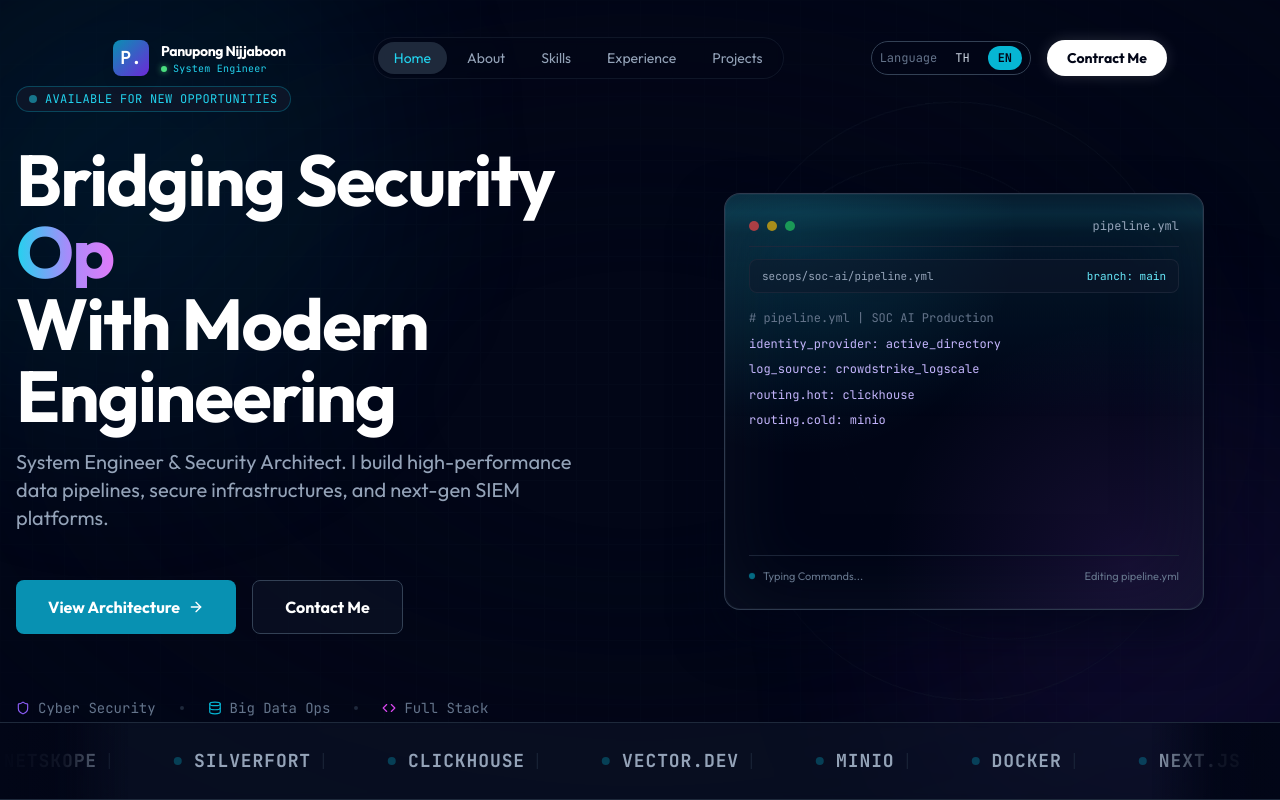
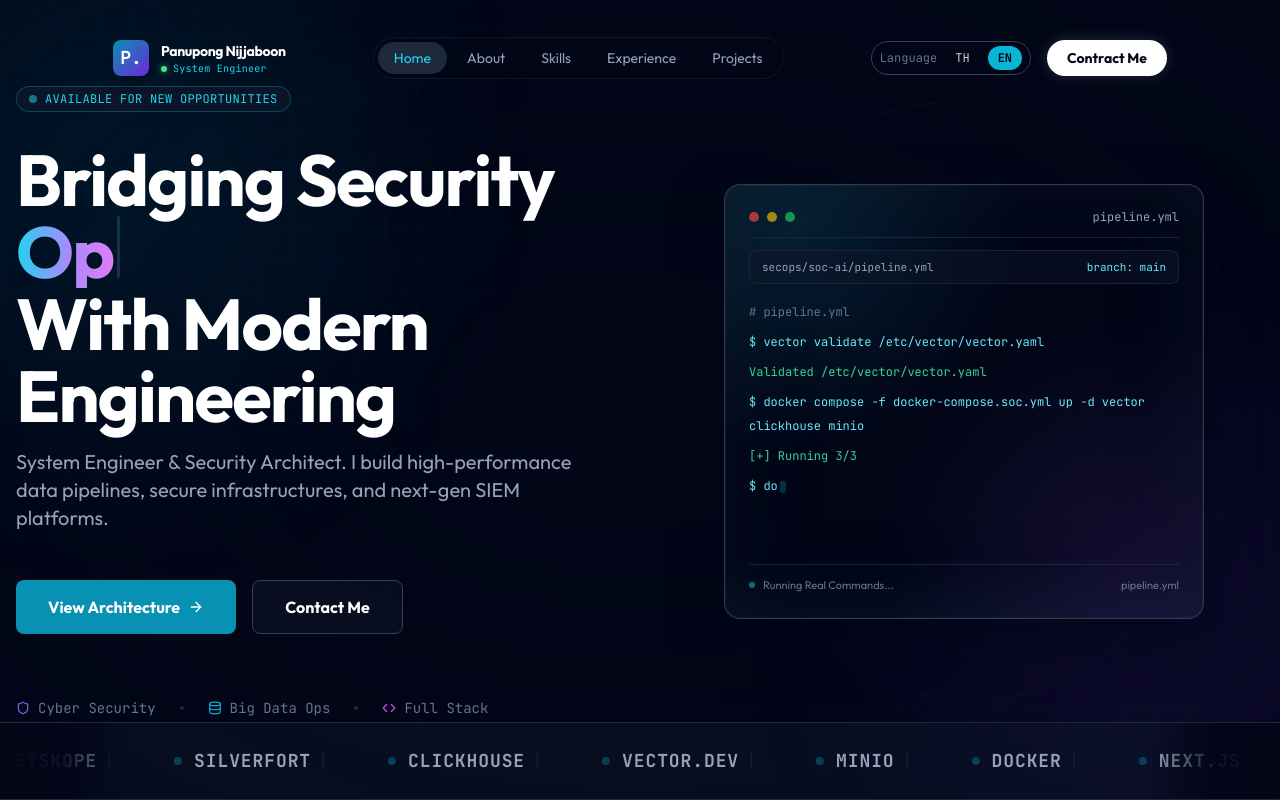
Before and after one commit to bew4113/portfolio, a React (Vite) app: page / in a window 1280 px wide. Shown: the top 800 px of the page. Built offline with nearby package versions, Linux system fonts and the light colour scheme.

Commit message:
refactor: smooth terminal typing and use real command script

```diff
--- a/src/cv.tsx
+++ b/src/cv.tsx
@@ -464,8 +464,7 @@ type TerminalLine = {
 // Terminal typing animation: types each command character-by-character, line-by-line, then loops.
 const useTerminalTyper = (
   script: TerminalLine[],
-  typingMin = 18,
-  typingMax = 46,
+  typingSpeed = 26,
   linePause = 450,
   loopPause = 1800,
 ) => {
@@ -486,8 +485,7 @@ const useTerminalTyper = (
 
     const currentLine = script[completedLines]?.text ?? '';
     if (typedChars < currentLine.length) {
-      const speed = Math.floor(Math.random() * (typingMax - typingMin + 1)) + typingMin;
-      timer = setTimeout(() => setTypedChars((prev) => prev + 1), speed);
+      timer = setTimeout(() => setTypedChars((prev) => prev + 1), typingSpeed);
       return () => clearTimeout(timer);
     }
 
@@ -496,7 +494,7 @@ const useTerminalTyper = (
       setTypedChars(0);
     }, linePause);
     return () => clearTimeout(timer);
-  }, [completedLines, typedChars, script, typingMin, typingMax, linePause, loopPause]);
+  }, [completedLines, typedChars, script, typingSpeed, linePause, loopPause]);
 
   return { completedLines, typedChars, isComplete: completedLines >= script.length };
 };
@@ -504,19 +502,21 @@ const useTerminalTyper = (
 // --- COMPONENTS ---
 
 const TERMINAL_SCRIPT: TerminalLine[] = [
-  { text: '# pipeline.yml | SOC AI Production', color: 'text-slate-500' },
-  { text: 'identity_provider: active_directory', color: 'text-violet-300' },
-  { text: 'log_source: crowdstrike_logscale', color: 'text-violet-300' },
-  { text: 'routing.hot: clickhouse', color: 'text-violet-300' },
-  { text: 'routing.cold: minio', color: 'text-violet-300' },
-  { text: 'playbook: ransomware_auto_isolate', color: 'text-violet-300' },
-  { text: '$ socctl validate --file pipeline.yml --env production', color: 'text-cyan-300' },
-  { text: '[ok] schema check passed (12 rules)', color: 'text-emerald-400' },
-  { text: '$ socctl deploy --stack secops-core --region ap-southeast-1', color: 'text-cyan-300' },
-  { text: '[ok] microsoft-graph sync channel connected', color: 'text-emerald-400' },
-  { text: '$ n8n trigger incident-bridge --channel secops --priority high', color: 'text-cyan-300' },
-  { text: '[live] ingestion 2.4M events/s | p95: 184ms', color: 'text-fuchsia-300' },
-  { text: '[done] SOC automation pipeline online', color: 'text-emerald-400' },
+  { text: '# pipeline.yml', color: 'text-slate-500' },
+  { text: '$ vector validate /etc/vector/vector.yaml', color: 'text-cyan-300' },
+  { text: 'Validated /etc/vector/vector.yaml', color: 'text-emerald-400' },
+  { text: '$ docker compose -f docker-compose.soc.yml up -d vector clickhouse minio', color: 'text-cyan-300' },
+  { text: '[+] Running 3/3', color: 'text-emerald-400' },
+  { text: '$ docker exec clickhouse clickhouse-client -q "SELECT count() FROM siem.logs"', color: 'text-cyan-300' },
+  { text: 'count(): 2439812', color: 'text-fuchsia-300' },
+  { text: '$ mc alias set soc http://127.0.0.1:9000 $MINIO_ACCESS_KEY $MINIO_SECRET_KEY', color: 'text-cyan-300' },
+  { text: "Added `soc` successfully.", color: 'text-emerald-400' },
+  { text: '$ mc ls soc/log-archive/', color: 'text-cyan-300' },
+  { text: '[2026-04-28 09:10:31]  14GiB STANDARD secops/', color: 'text-violet-300' },
+  { text: '$ pwsh -Command "Connect-MgGraph -Scopes \"User.Read.All,Mail.Send\""', color: 'text-cyan-300' },
+  { text: 'Welcome to Microsoft Graph!', color: 'text-emerald-400' },
+  { text: '$ n8n start', color: 'text-cyan-300' },
+  { text: 'Editor is now accessible via: http://localhost:5678', color: 'text-emerald-400' },
 ];
 
 const AnimatedTerminal = () => {
@@ -545,7 +545,7 @@ const AnimatedTerminal = () => {
         <span className="text-cyan-300">branch: main</span>
       </div>
 
-      <div className="relative z-10 space-y-1.5 font-mono text-[11px] sm:text-[12px] leading-relaxed min-h-[230px] max-h-[230px] overflow-hidden">
+      <div className="relative z-10 space-y-1.5 font-mono text-[11px] sm:text-[12px] leading-6 h-[248px] overflow-hidden pb-2">
         {visibleCompleted.map((line, i) => (
           <div key={`${line.text}-${i}`} className={`terminal-line-in ${line.color}`}>
             {line.text}
@@ -555,7 +555,7 @@ const AnimatedTerminal = () => {
         {!isComplete && activeLine && (
           <div className={`terminal-line-in ${activeLine.color}`}>
             {activeLine.text.slice(0, typedChars)}
-            <span className="inline-block w-1.5 h-3.5 bg-cyan-400 terminal-cursor align-middle ml-0.5"></span>
+            <span className="inline-block w-1.5 h-[1em] bg-cyan-400 terminal-cursor align-middle ml-0.5 rounded-[2px]"></span>
           </div>
         )}
       </div>
@@ -563,9 +563,9 @@ const AnimatedTerminal = () => {
       <div className="relative z-10 mt-4 pt-3 border-t border-slate-800/90 flex items-center justify-between">
         <div className={`flex items-center gap-2 text-[10px] sm:text-[11px] transition-all duration-500 ${isComplete ? 'text-green-400' : 'text-slate-500'}`}>
           <div className={`w-1.5 h-1.5 rounded-full ${isComplete ? 'bg-green-500 animate-pulse' : 'bg-cyan-500 terminal-dot'}`}></div>
-          {isComplete ? 'Automation Live' : 'Typing Commands...'}
+          {isComplete ? 'Automation Live' : 'Running Real Commands...'}
         </div>
-        <span className="text-[10px] sm:text-[11px] text-slate-500">{isComplete ? 'SOC Ready' : 'Editing pipeline.yml'}</span>
+        <span className="text-[10px] sm:text-[11px] text-slate-500">{isComplete ? 'SOC Ready' : 'pipeline.yml'}</span>
       </div>
     </div>
   );
@@ -831,16 +831,16 @@ const App = () => {
         .animate-reveal { animation: reveal 0.8s cubic-bezier(0.2, 0.8, 0.2, 1) forwards; }
         @keyframes reveal { from { opacity: 0; transform: translateY(30px); } to { opacity: 1; transform: translateY(0); } }
         .animate-pulse-slow { animation: pulse 8s cubic-bezier(0.4, 0, 0.6, 1) infinite; }
-        @keyframes blink { 0%, 100% { opacity: 1; } 50% { opacity: 0; } }
-        .terminal-cursor { animation: blink 1s step-end infinite; }
+        @keyframes blinkSoft { 0%, 45% { opacity: 1; } 55%, 100% { opacity: 0.2; } }
+        .terminal-cursor { animation: blinkSoft 1.2s ease-in-out infinite; }
         @keyframes terminalLineIn { from { opacity: 0; transform: translateX(-6px); } to { opacity: 1; transform: translateX(0); } }
         .terminal-line-in { animation: terminalLineIn 0.15s ease-out forwards; }
         @keyframes terminalDot { 0%, 100% { transform: scale(1); opacity: 0.55; } 50% { transform: scale(1.45); opacity: 1; } }
         .terminal-dot { animation: terminalDot 1s ease-in-out infinite; }
         @keyframes terminalScan { 0% { transform: translateY(-110%); } 100% { transform: translateY(140%); } }
         .terminal-scanline {
-          background: linear-gradient(180deg, transparent 0%, rgba(34,211,238,0.09) 45%, rgba(34,211,238,0.16) 50%, rgba(34,211,238,0.09) 55%, transparent 100%);
-          animation: terminalScan 5.5s linear infinite;
+          background: linear-gradient(180deg, transparent 0%, rgba(34,211,238,0.05) 45%, rgba(34,211,238,0.09) 50%, rgba(34,211,238,0.05) 55%, transparent 100%);
+          animation: terminalScan 9s linear infinite;
         }
         .terminal-shell-glow {
           box-shadow:
```
